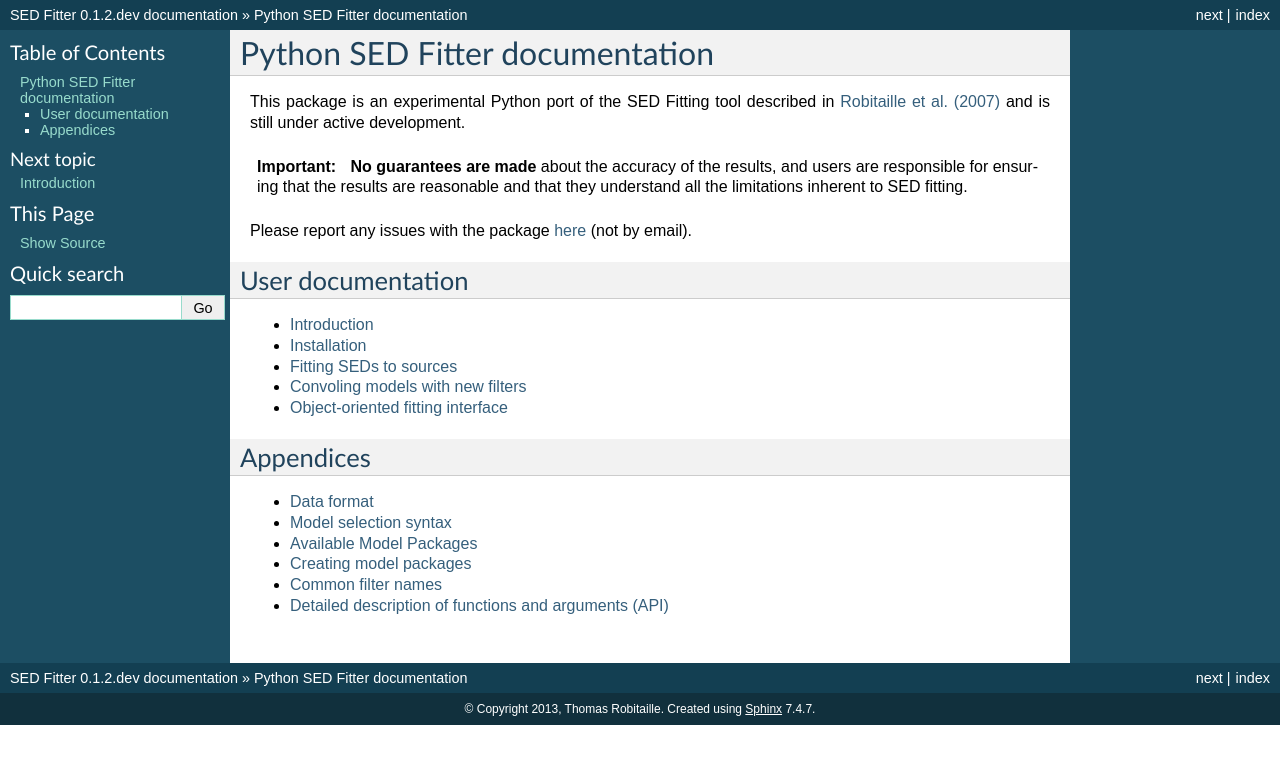
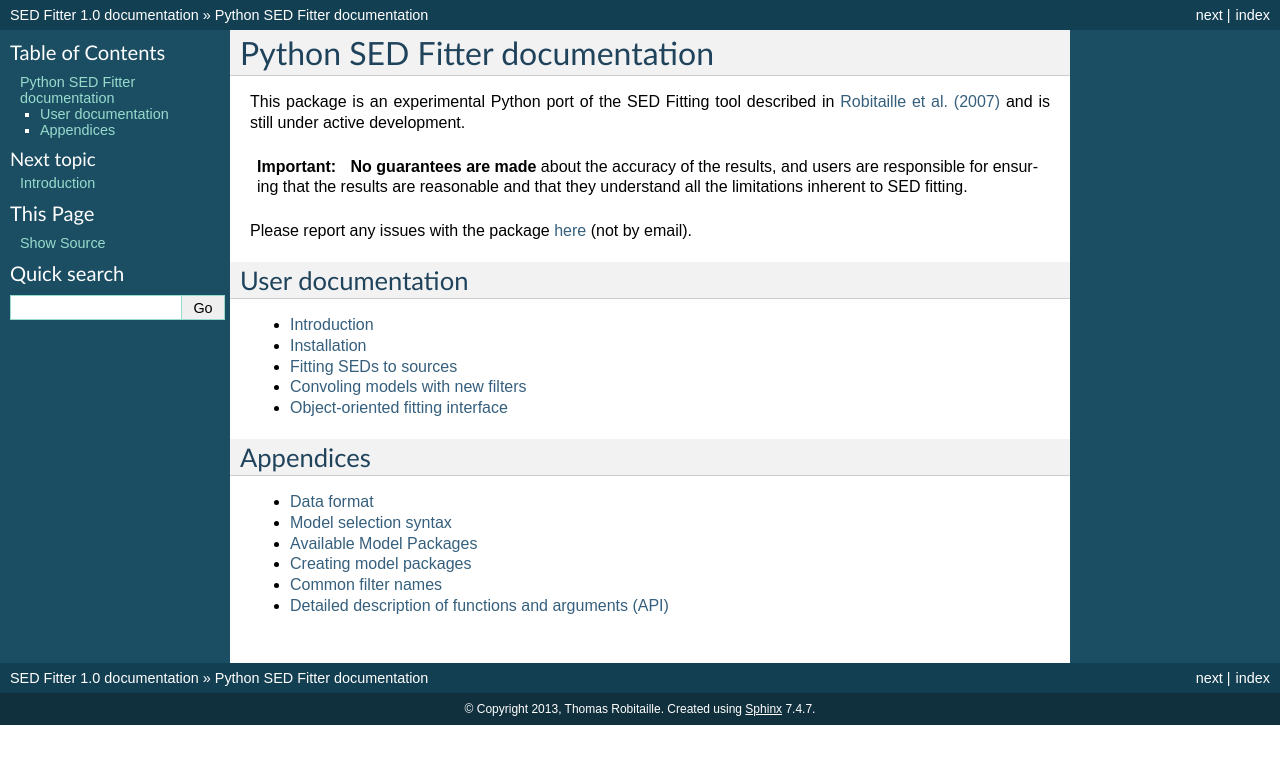
Before and after one commit to astrofrog/sedfitter, a Sphinx documentation site: the page built from docs/index.rst, in a window 1280 px wide. Shown: the top 764 px of the page. Built offline with Sphinx 7.4.7, drawn with Linux system fonts in a browser that asks for light colours; formulas are drawn with MathJax 3.

Commit message:
Preparing release v1.0

```diff
--- a/CHANGES.rst
+++ b/CHANGES.rst
@@ -1,5 +1,5 @@
-0.9.7 (unreleased)
-------------------
+1.0 (2016-01-09)
+----------------
 
 - Fixed a bug in the calculation of the reduced chi^2: this should have used
   the number of valid data points (valid flag 1 or 4) but instead was using
--- a/docs/conf.py
+++ b/docs/conf.py
@@ -56,9 +56,9 @@ copyright = u'2013, Thomas Robitaille'
 # built documents.
 #
 # The short X.Y version.
-version = '0.1.2.dev'
+version = '1.0'
 # The full version, including alpha/beta/rc tags.
-release = '0.1.2.dev'
+release = '1.0'
 
 # The language for content autogenerated by Sphinx. Refer to documentation
 # for a list of supported languages.
--- a/sedfitter/__init__.py
+++ b/sedfitter/__init__.py
@@ -14,7 +14,7 @@ from . import convolve
 from . import filter
 from . import utils
 
-__version__ = '0.9.7.dev'
+__version__ = '1.0'
 
 from .plot_helpers import set_rc_params
 set_rc_params()
--- a/setup.py
+++ b/setup.py
@@ -6,6 +6,8 @@ use_setuptools()
 from setuptools import setup, Command
 
 from distutils.command.build_py import build_py
+
+from sedfitter import __version__
 
 class SEDFitterTest(Command):
 
@@ -43,7 +45,7 @@ class SEDFitterTest(Command):
         raise SystemExit(errno)
 
 setup(name='sedfitter',
-      version='0.9.7.dev',
+      version=__version__,
       description='SED Fitter in Python',
       author='Thomas Robitaille',
       author_email='thomas.robitaille@gmail.com',
```
